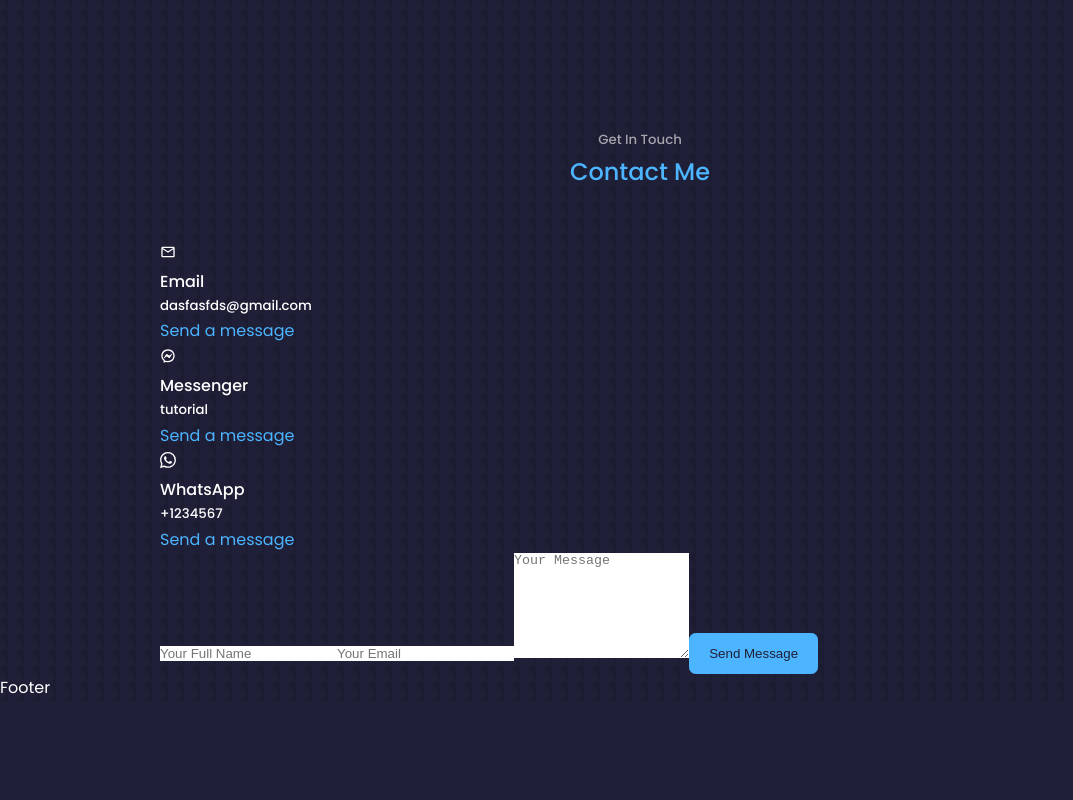
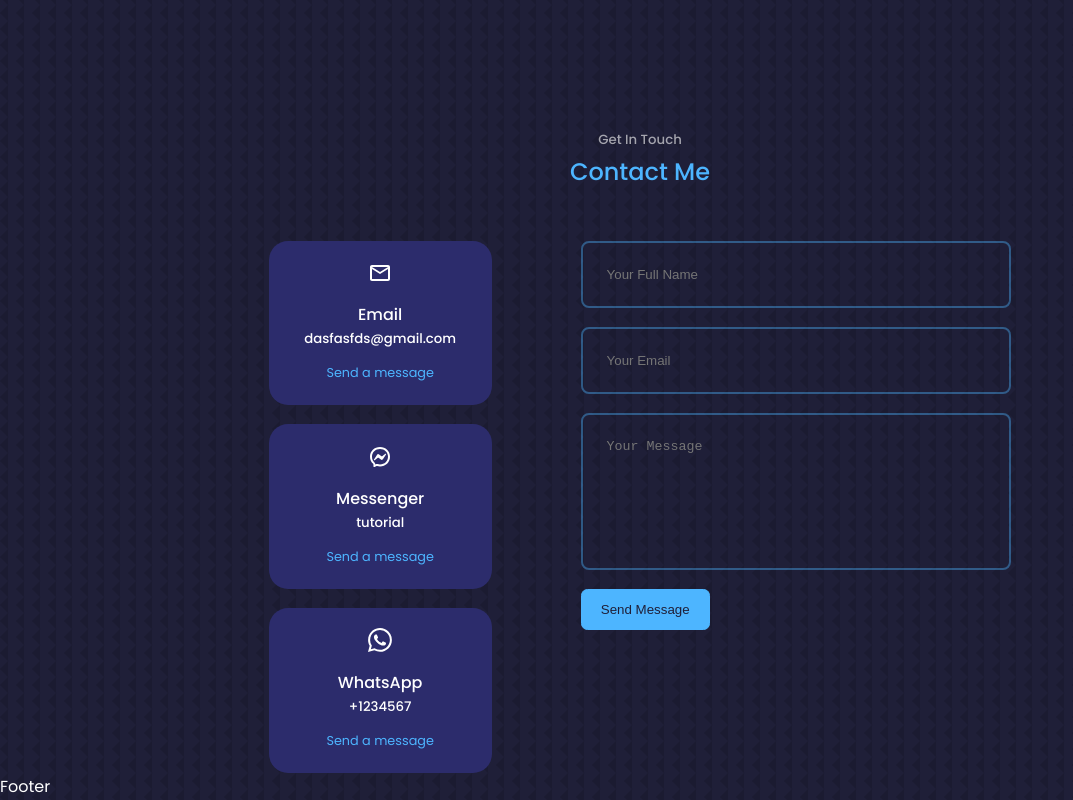
Before and after one commit to Louisss-Lam/react-portfolio-website, a React (Create React App) app: page / in a window 1280 px wide. Shown: the part 4699-5499 px from the top of the page, without its empty margins (0-1073 px from the left). Before the commit the page ends 5400 px from the top, so only its background shows below. Built offline with nearby package versions, Linux system fonts and the light colour scheme.

Commit message:
contact page css setup

```diff
--- a/src/components/contact/Contact.jsx
+++ b/src/components/contact/Contact.jsx
@@ -13,19 +13,19 @@
       <div className="container contact__container">
         <div className="contact__options">
           <article className='contact__option'>
-            <MdOutlineEmail />
+            <MdOutlineEmail  className='contact__option-icon'/>
             <h4>Email</h4>
             <h5>dasfasfds@gmail.com</h5>
             <a href="mailto:dasfasfds@gmail.com" target="_blank">Send a message</a>
           </article>
           <article className='contact__option'>
-            <RiMessengerLine />
+            <RiMessengerLine className='contact__option-icon'/>
             <h4>Messenger</h4>
             <h5>tutorial</h5>
             <a href="https://twitter.com" target="_blank">Send a message</a>
           </article>
           <article className='contact__option'>
-            <BsWhatsapp />
+            <BsWhatsapp className='contact__option-icon'/>
             <h4>WhatsApp</h4>
             <h5>+1234567</h5>
             <a href="https://api.whatsapp.com/send?phone=+1234567" target="_blank">Send a message</a>
--- a/src/components/contact/contact.css
+++ b/src/components/contact/contact.css
@@ -0,0 +1,70 @@
+.container.contact__container {
+    width: 58%;
+    display: grid;
+    grid-template-columns: 30% 58%;
+    gap: 12%;
+}
+
+.contact__options {
+    display: flex;
+    flex-direction: column;
+    gap: 1.2rem;
+}
+
+.contact__option {
+    background: var(--color-bg-variant);
+    padding: 1.2rem;
+    border-radius: 1.2rem;
+    text-align: center;
+    border: 1px solid transparent;
+    transition: var(--transition);
+}
+
+.contact__option:hover {
+    background: transparent;
+    border-color: var(--color-primary-variant);
+}
+
+.contact__option-icon {
+    font-size: 1.5rem;
+    margin-bottom: 0.5rem;
+}
+
+.contact__option a {
+    margin-top: 0.7rem;
+    display: inline-block;
+    font-size: 0.8rem;
+}
+
+/* ============== FORM ================ */
+form {
+    display: flex;
+    flex-direction: column;
+    gap: 1.2rem;
+}
+
+input, textarea {
+    width: 100%;
+    padding: 1.5rem;
+    border-radius: 0.5rem;
+    background: transparent;
+    border: 2px solid var(--color-primary-variant);
+    resize: none;
+    color: var(--color-white);
+}
+
+/* ================= MEDIA QUERIES (MEDIUM DEVICES) =============== */
+@media screen and (max-width: 1024px) {
+    .container.contact__container {
+        grid-template-columns: 1fr;
+        gap: 2rem;
+    }
+}
+
+/* ================= MEDIA QUERIES (SMALL DEVICES) =============== */
+@media screen and (max-width: 600px) {
+    .container.contact__container {
+        width: var(--container-width-sm);
+
+    }
+}
```
